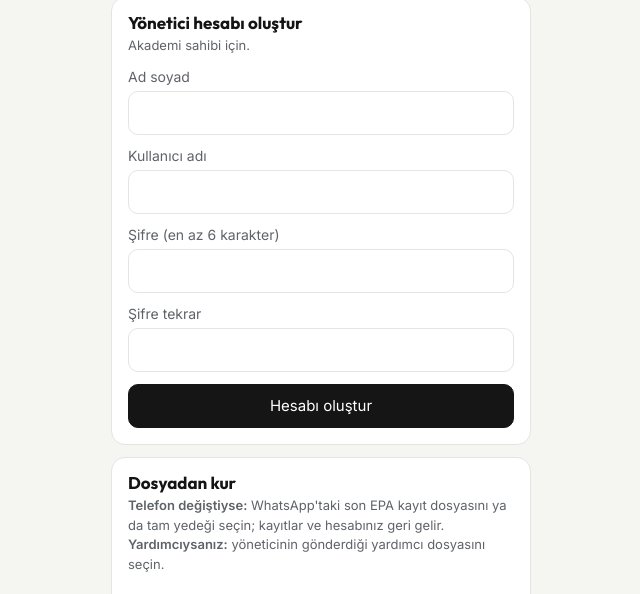
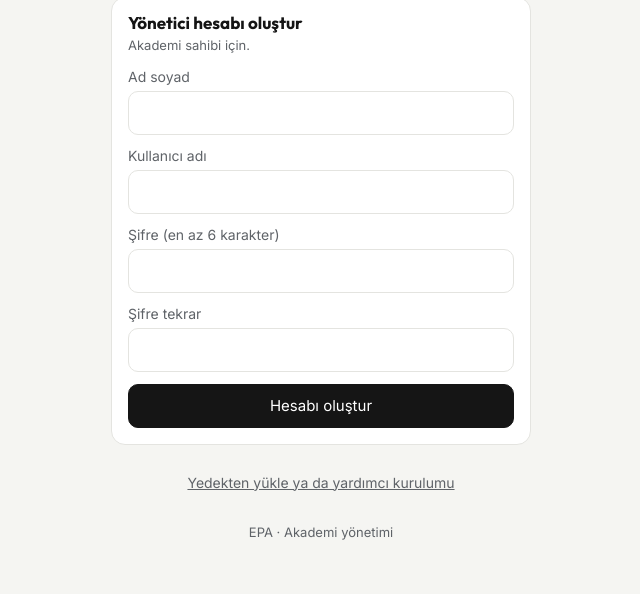
Before and after one commit to erenerdem19777-stack/epa, a plain HTML site: page app/src/main/assets/index.html in a window 1280 px wide. Shown: the part 206-800 px from the top of the page, without its empty margins (319-959 px from the left). Drawn offline with Linux system fonts and the light colour scheme.

Commit message:
Kurulum ekranı: 'Dosyadan kur' kutusu yerine küçük bağlantı
Yedekten geri yükleme ve yardımcı kurulumu korunur, ekran sadeleşir.

Co-Authored-By: Claude Opus 5.5 <noreply@anthropic.com>
Claude-Session: https://claude.ai/code/session_01Vjte1c2jkSRNBvKYEA5ShR

```diff
--- a/app/src/main/assets/index.html
+++ b/app/src/main/assets/index.html
@@ -296,8 +296,7 @@ function lockScreen(){
      <label>Ad soyad<input name="name" required autocomplete="name"></label><label>Kullanıcı adı<input name="u" required autocapitalize="none" autocomplete="username"></label>
      <label>Şifre (en az 6 karakter)<input name="p" type="password" required minlength="6" autocomplete="new-password"></label><label>Şifre tekrar<input name="p2" type="password" required minlength="6" autocomplete="new-password"></label>
      <button class="p" style="width:100%;justify-content:center;margin-top:12px">Hesabı oluştur</button></form>
-    <div class="card" style="text-align:left;margin-top:12px"><h3>Dosyadan kur</h3><p class="small mute" style="margin:4px 0 10px"><b>Telefon değiştiyse:</b> WhatsApp'taki son EPA kayıt dosyasını ya da tam yedeği seçin; kayıtlar ve hesabınız geri gelir.<br><b>Yardımcıysanız:</b> yöneticinin gönderdiği yardımcı dosyasını seçin.</p>
-     <label class="btn" style="width:100%;justify-content:center">Dosya seç<input type="file" id="setupIn" accept=".json,application/json,text/plain,*/*" style="display:none"></label></div>`
+    <label style="display:inline-block;margin-top:16px;font-size:14px;color:var(--mute);text-decoration:underline;cursor:pointer;min-height:44px;line-height:44px">Yedekten yükle ya da yardımcı kurulumu<input type="file" id="setupIn" accept=".json,application/json,text/plain,*/*" style="display:none"></label>`
    :`<p class="mute" style="margin:2px 0 18px">Devam etmek için giriş yapın</p>
     <form id="loginF" class="card" style="text-align:left"><label>Kullanıcı adı<input name="u" id="lu" required autocapitalize="none" autocomplete="username"></label>
      <label>Şifre<input name="p" type="password" required autocomplete="current-password"></label><p class="small bad" id="lerr" style="min-height:18px;margin:6px 0 0"></p>
```
Also changed, not shown: 1 other file.
